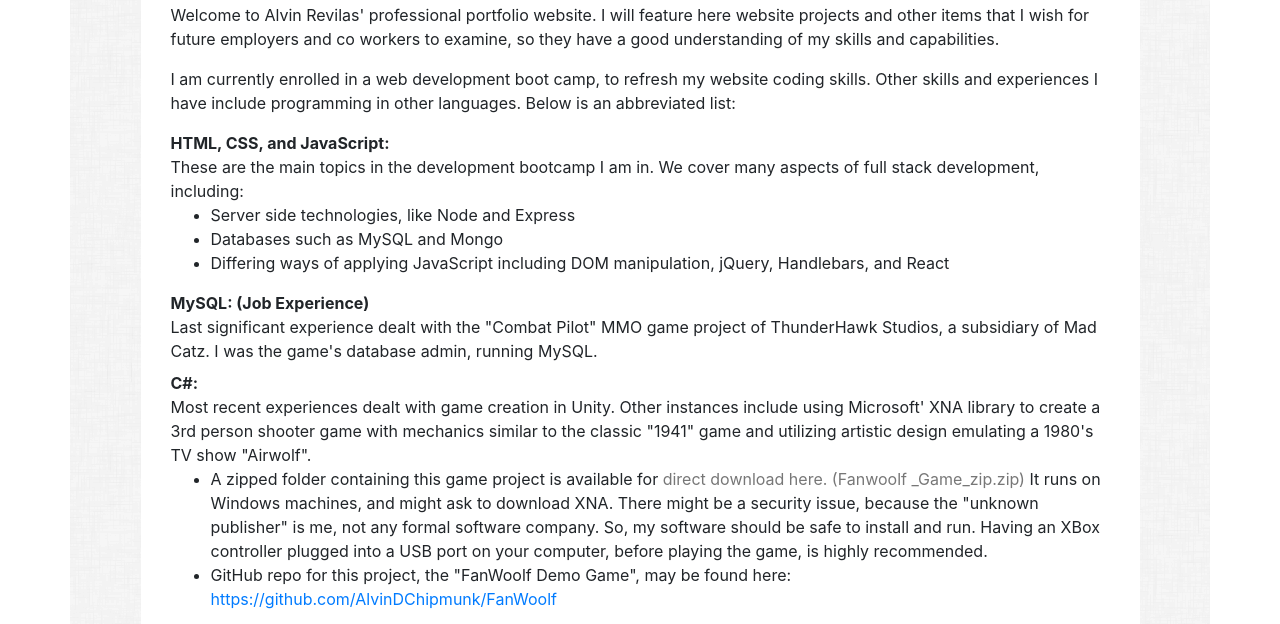
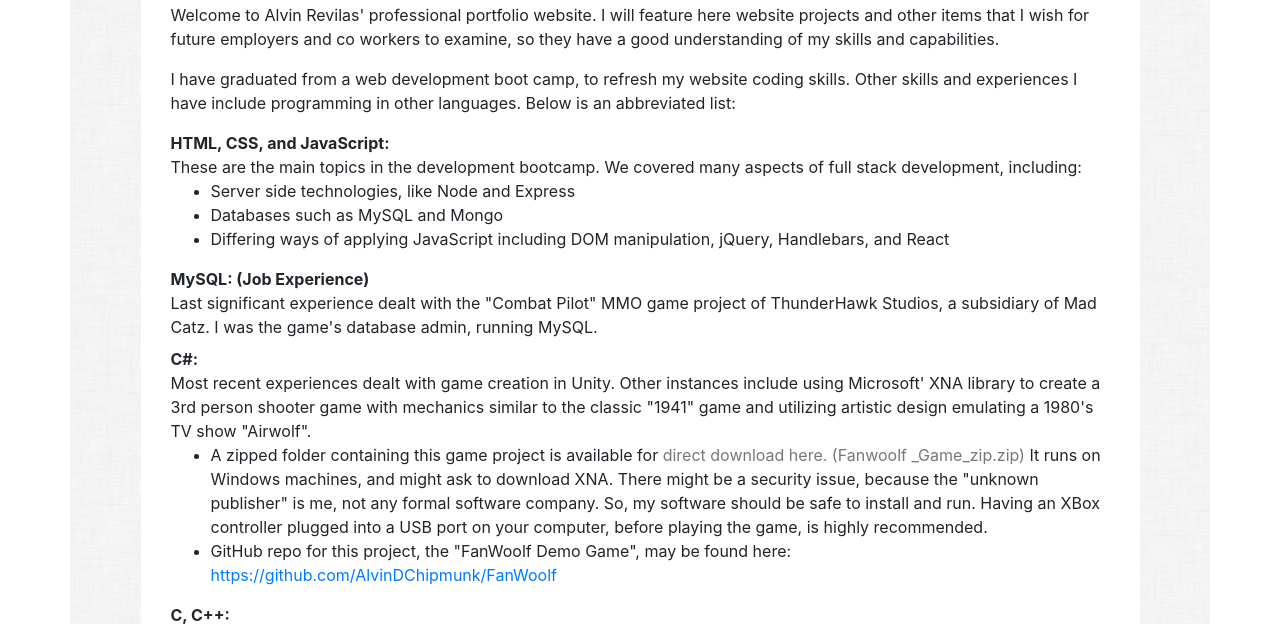
Before and after one commit to AlvinDChipmunk/Portfolio, a plain HTML site: page index.html in a window 1280 px wide. Shown: the part 183-807 px from the top of the page. Drawn offline with nearby package versions, Linux system fonts and the light colour scheme.

Commit message:
Updated status of attending UCSD Bootcamp
Change from current tense to past tense and graduated.

```diff
--- a/index.html
+++ b/index.html
@@ -33,10 +33,10 @@
                     <h2>About Me</h2>
                     <hr width="90%">
                     <p>Welcome to Alvin Revilas' professional portfolio website. I will feature here website projects and other items that I wish for future employers and co workers to examine, so they have a good understanding of my skills and capabilities.</p>
-                    <p>I am currently enrolled in a web development boot camp, to refresh my website coding skills. Other skills and experiences I have include programming in other languages. Below is an abbreviated list:</p>
+                    <p>I have graduated from a web development boot camp, to refresh my website coding skills. Other skills and experiences I have include programming in other languages. Below is an abbreviated list:</p>
                     <dl>
                         <dt>HTML, CSS, and JavaScript:</dt>
-                        <dd>These are the main topics in the development bootcamp I am in. We cover many aspects of full stack development, including:
+                        <dd>These are the main topics in the development bootcamp. We covered many aspects of full stack development, including:
                             <ul>
                                 <li>Server side technologies, like Node and Express</li>
                                 <li>Databases such as MySQL and Mongo</li>
@@ -64,7 +64,7 @@
                     </dl>
                     <!--
                     <ul>
-                        <li><b>HTML, CSS, and JavaScript:</b> These are the main topics in the development bootcamp I am in. We cover many aspects of full stack development, including:
+                        <li><b>HTML, CSS, and JavaScript:</b> These are the main topics in the development bootcamp I graduated from. We covered many aspects of full stack development, including:
                             <ul>
                                 <li>Server side technologies, like Node and Express</li>
                                 <li>Databases such as MySQL and Mongo</li>
```
